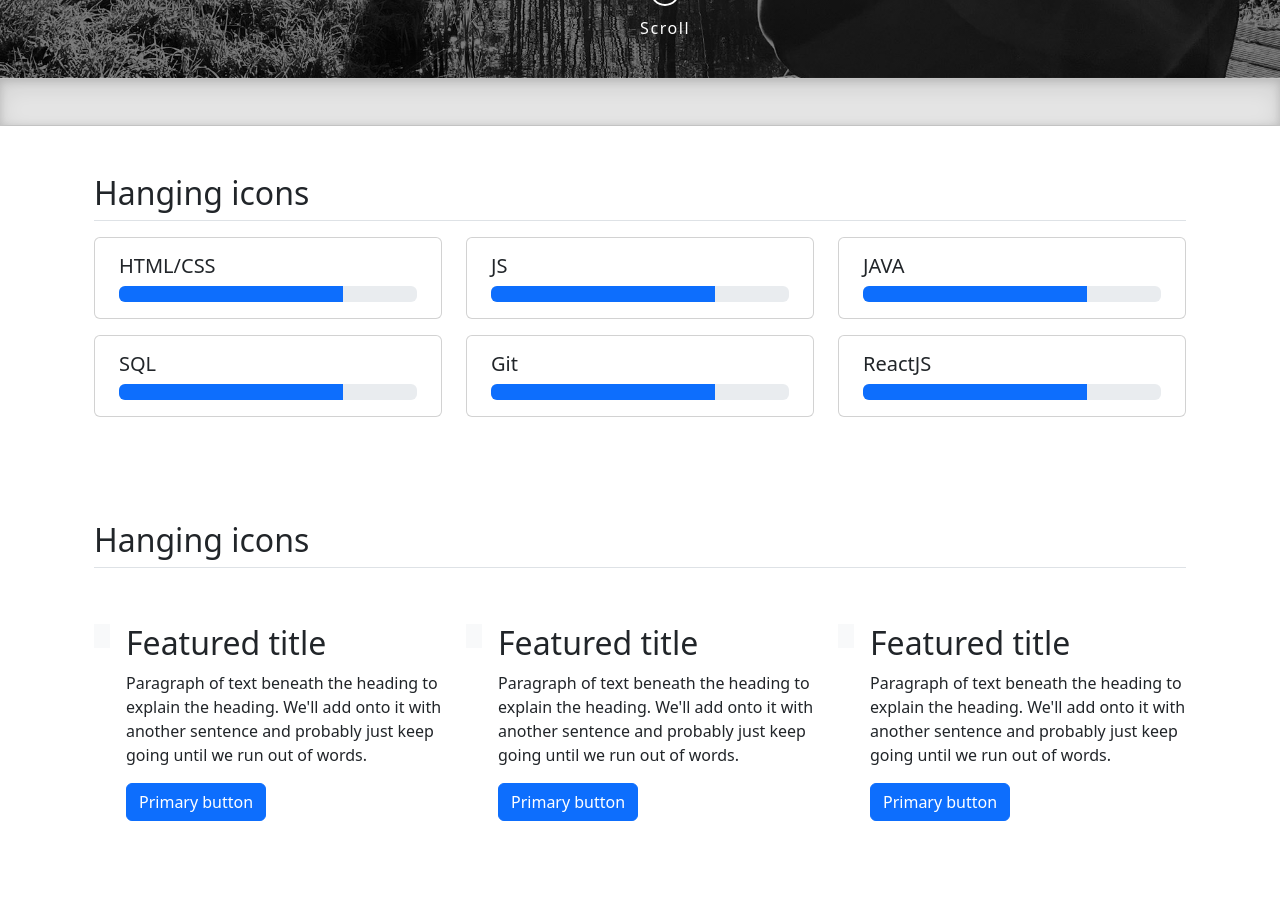
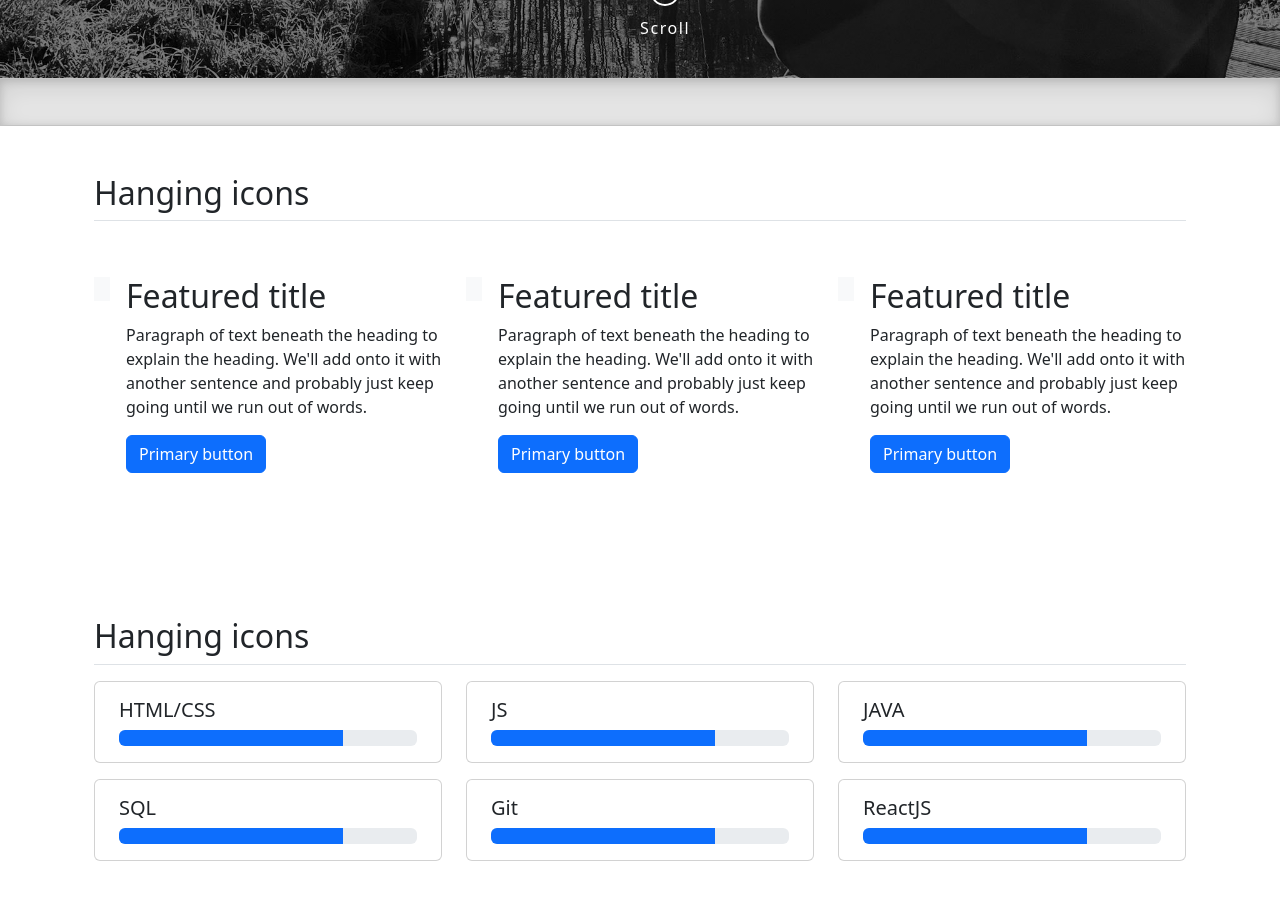
Before and after one commit to kristofmoons/porfolio, a React (Create React App) app: page / in a window 1280 px wide. Shown: the part 460-1360 px from the top of the page. Built offline with nearby package versions, Linux system fonts and the light colour scheme.

Commit message:
refactor

```diff
--- /dev/null
+++ b/src/components/MoreInfo.js
@@ -0,0 +1,39 @@
+function Info(props) {
+    return (
+        <div className="col d-flex align-items-start">
+            <div className="icon-square bg-light text-dark flex-shrink-0 me-3">
+                <svg className="bi" width="1em" height="1em">
+                    <use xlinkHref="#toggles2"></use>
+                </svg>
+            </div>
+            <div>
+                <h2>Featured title</h2>
+                <p>Paragraph of text beneath the heading to explain the heading. We'll add onto it with
+                    another sentence and probably just keep going until we run out of words.</p>
+                <a href="#" className="btn btn-primary">
+                    Primary button
+                </a>
+            </div>
+        </div>
+    );
+}
+
+export function MoreInfo() {
+    return <>
+
+
+        <div className="container px-4 py-5" id="hanging-icons">
+            <h2 className="pb-2 border-bottom">Hanging icons</h2>
+            <div className="row g-4 py-5 row-cols-1 row-cols-lg-3">
+
+                <Info/>
+
+                <Info/>
+
+                <Info/>
+
+            </div>
+
+        </div>
+    </>
+}
--- a/src/components/Navbar.js
+++ b/src/components/Navbar.js
@@ -1,32 +1,28 @@
 export default function Navbar() {
     return (
         <>
-            <nav className="navbar navbar-expand-md navbar-dark bg-dark fixed-top">
+            <nav className="navbar navbar-expand-md navbar-dark fixed-top"
+                 style={{backgroundColor: "#212121",  borderBottom: "solid 3px cornflowerblue"}}>
                 <div className="container-fluid">
-                    <a className="navbar-brand d-md-none" href="#">
-                        <h2> KRISTOF MOONS</h2>
-                    </a>
+                    <a className="navbar-brand" href="#">Kristof Moons</a>
                     <button className="navbar-toggler" type="button" data-bs-toggle="collapse"
-                            data-bs-target="#navbarNav" aria-controls="navbarNav" aria-expanded="false"
-                            aria-label="Toggle navigation">
+                            data-bs-target="#navbarSupportedContent" aria-controls="navbarSupportedContent"
+                            aria-expanded="false" aria-label="Toggle navigation">
                         <span className="navbar-toggler-icon"></span>
                     </button>
-                    <div className="collapse navbar-collapse" id="navbarNav">
-                        <ul className="navbar-nav mx-auto">
+                    <div className="collapse navbar-collapse" id="navbarSupportedContent">
+                        <ul className="navbar-nav ms-auto mb-2 mb-lg-0">
                             <li className="nav-item">
-                                <a className="nav-link active" aria-current="page" href="#">Home</a>
+                                <a className="nav-link" aria-current="page" href="/">Home</a>
                             </li>
                             <li className="nav-item">
-                                <a className="nav-link" href="#">Features</a>
-                            </li>
-                            <a className="navbar-brand d-none d-md-block" href="#">
-                                <h3> KRISTOF MOONS</h3>
-                            </a>
-                            <li className="nav-item">
-                                <a className="nav-link" href="#">Pricing</a>
+                                <a className="nav-link" href="/portfolio">Portfolio</a>
                             </li>
                             <li className="nav-item">
-                                <a className="nav-link">Contact</a>
+                                <a className="nav-link" href="/cv">Cv</a>
+                            </li>
+                            <li className="nav-item">
+                                <a className="nav-link" href="/contact">Contact me</a>
                             </li>
                         </ul>
                     </div>
--- a/src/pages/ContactPage.js
+++ b/src/pages/ContactPage.js
@@ -1,5 +1,9 @@
+import Navbar from "../components/Navbar";
+
 export default function ContactPage(){
  return(
+     <>
+     <Navbar/>
      <div className="container">
          <div className="contact__wrapper shadow-lg mt-n9">
              <div className="row no-gutters">
@@ -82,6 +86,6 @@ export default function ContactPage(){
              </div>
          </div>
      </div>
-
+</>
  );
 }
--- a/src/pages/LandingPage.js
+++ b/src/pages/LandingPage.js
@@ -1,5 +1,6 @@
 import {useEffect, useState} from "react";
 import {Skills} from "../components/Skills";
+import {MoreInfo} from "../components/MoreInfo";
 
 function ScrollDownSection() {
     function scroll() {
@@ -21,9 +22,9 @@ export default function LandingPage() {
     const [borderColor, setBorderColor] = useState("transparent");
 
     const listenScrollEvent = () => {
-        window.scrollY > 10 ? setnavColor("#252734") : setnavColor("transparent");
+        window.scrollY > 10 ? setnavColor("#212121") : setnavColor("transparent");
         window.scrollY > 10 ? setnavSize("auto") : setnavSize("8rem");
-        window.scrollY > 10 ? setBorderColor("3px solid blue") : setBorderColor("0px solid transparent");
+        window.scrollY > 10 ? setBorderColor("3px solid cornflowerblue") : setBorderColor("0px solid transparent");
 
     };
     useEffect(() => {
@@ -86,58 +87,10 @@ export default function LandingPage() {
 
             <div className="divider"/>
 
+            <MoreInfo/>
+
             <Skills/>
 
-            <div className="container px-4 py-5" id="hanging-icons">
-                <h2 className="pb-2 border-bottom">Hanging icons</h2>
-                <div className="row g-4 py-5 row-cols-1 row-cols-lg-3">
-                    <div className="col d-flex align-items-start">
-                        <div className="icon-square bg-light text-dark flex-shrink-0 me-3">
-                            <svg className="bi" width="1em" height="1em">
-                                <use xlinkHref="#toggles2"></use>
-                            </svg>
-                        </div>
-                        <div>
-                            <h2>Featured title</h2>
-                            <p>Paragraph of text beneath the heading to explain the heading. We'll add onto it with
-                                another sentence and probably just keep going until we run out of words.</p>
-                            <a href="#" className="btn btn-primary">
-                                Primary button
-                            </a>
-                        </div>
-                    </div>
-                    <div className="col d-flex align-items-start">
-                        <div className="icon-square bg-light text-dark flex-shrink-0 me-3">
-                            <svg className="bi" width="1em" height="1em">
-                                <use xlinkHref="#cpu-fill"></use>
-                            </svg>
-                        </div>
-                        <div>
-                            <h2>Featured title</h2>
-                            <p>Paragraph of text beneath the heading to explain the heading. We'll add onto it with
-                                another sentence and probably just keep going until we run out of words.</p>
-                            <a href="#" className="btn btn-primary">
-                                Primary button
-                            </a>
-                        </div>
-                    </div>
-                    <div className="col d-flex align-items-start">
-                        <div className="icon-square bg-light text-dark flex-shrink-0 me-3">
-                            <svg className="bi" width="1em" height="1em">
-                                <use xlinkHref="#tools"></use>
-                            </svg>
-                        </div>
-                        <div>
-                            <h2>Featured title</h2>
-                            <p>Paragraph of text beneath the heading to explain the heading. We'll add onto it with
-                                another sentence and probably just keep going until we run out of words.</p>
-                            <a href="#" className="btn btn-primary">
-                                Primary button
-                            </a>
-                        </div>
-                    </div>
-                </div>
-            </div>
         </>
 );
 }
```
